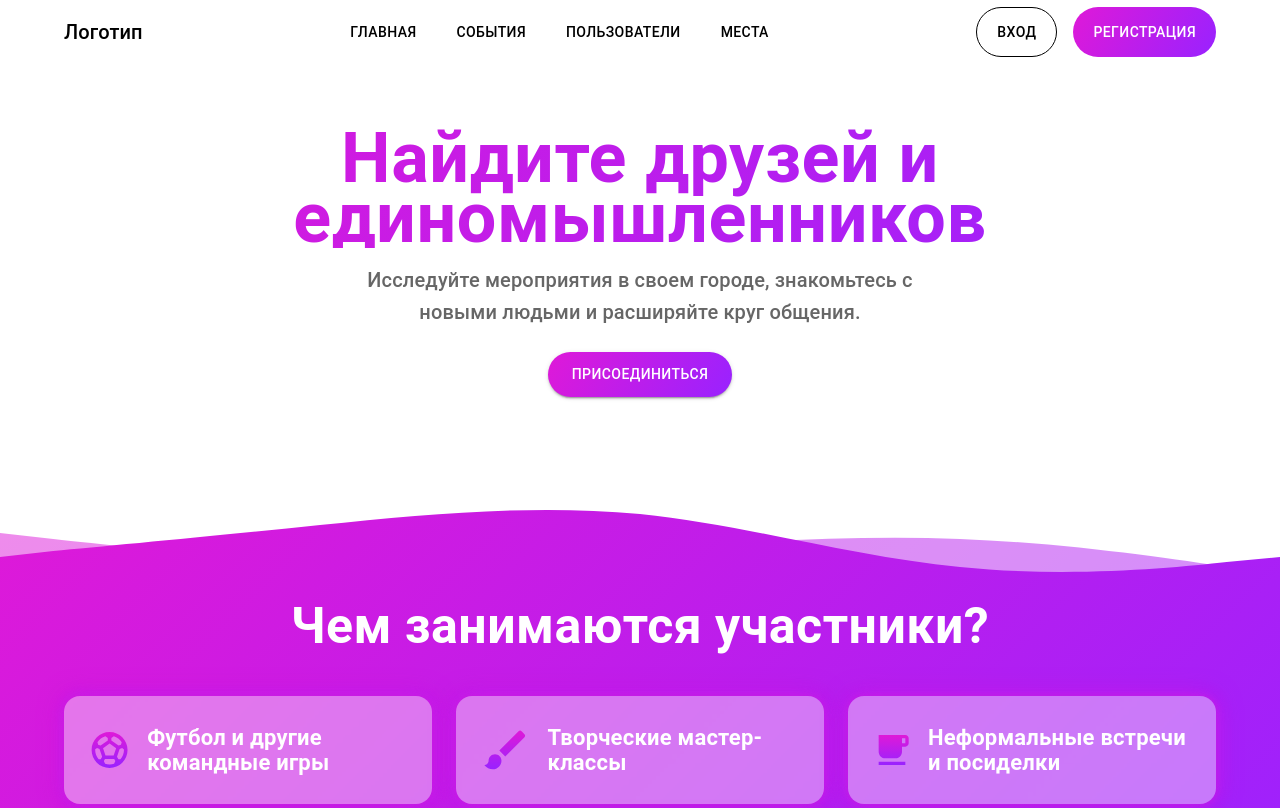
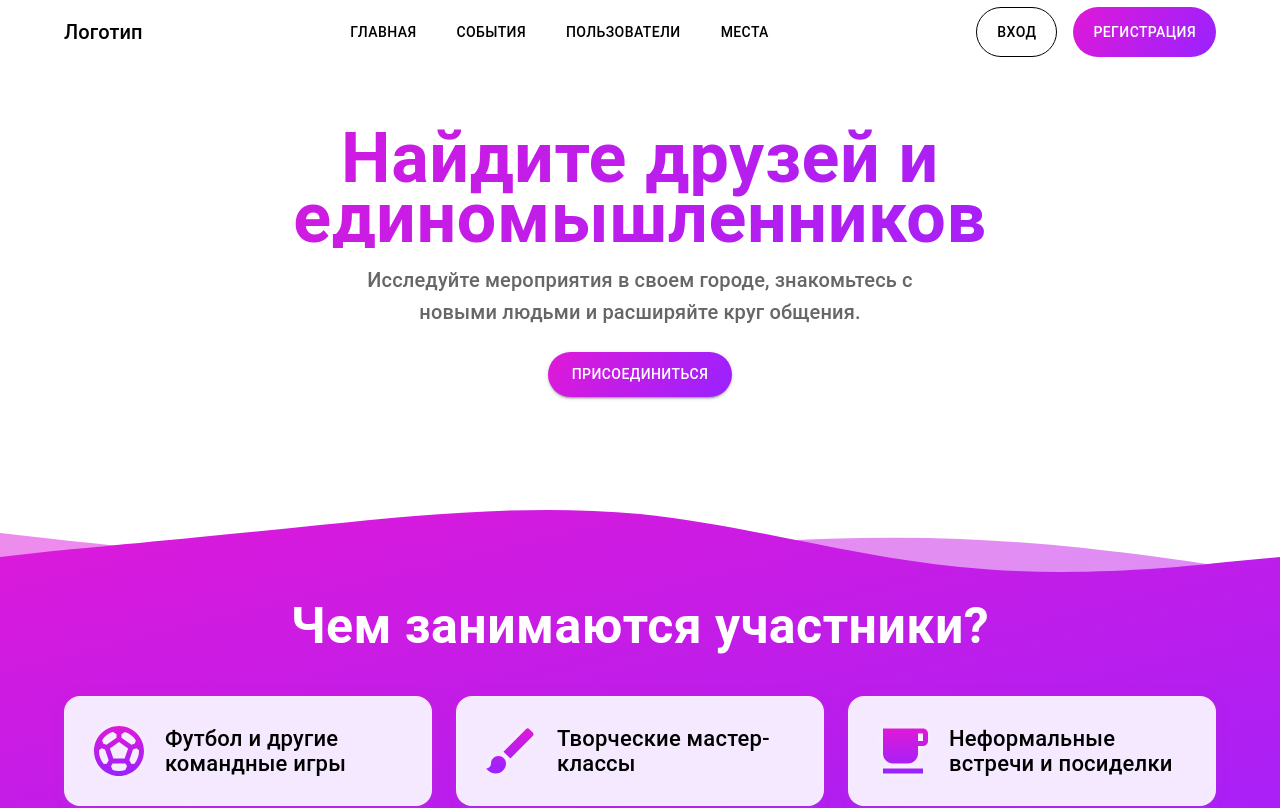
Before and after one commit to ChuvilkoDEV/Diplom, a React app: page / in a window 1280 px wide. Shown: the top 808 px of the page. Built offline with nearby package versions, Linux system fonts and the light colour scheme.

Commit message:
Подобрал цвета для карточек в PopularActivities

```diff
--- a/src/2_pages/HomePage/ui/PopularActivities/ActivityCard.tsx
+++ b/src/2_pages/HomePage/ui/PopularActivities/ActivityCard.tsx
@@ -1,4 +1,4 @@
-import { Grid, Paper, Typography, Box } from "@mui/material";
+import { Grid, Paper, Typography } from "@mui/material";
 import GradientIcon from "./GradientIcon";
 
 type Props = {
@@ -17,17 +17,18 @@ const ActivityCard = ({ title, icon }: Props) => (
         gap: 2,
         borderRadius: 4,
         height: "100%",
-        backgroundColor: "rgba(255, 255, 255, 0.4)", // прозрачный белый
-        boxShadow: `
-          0 0 8px rgba(223, 25, 216, 0.6),
-          0 0 16px rgba(153, 34, 255, 0.6),
-          0 0 24px rgba(223, 25, 216, 0.6)
-        `, // неоновая тень
-        backdropFilter: "blur(1px)", // добавим немного размытия
+        backgroundColor: "#f5e9ff", // мягкий светлый лавандовый
+        border: "1px solid rgba(255, 255, 255, 0.2)",
+        boxShadow: "0 0 12px rgba(223, 25, 216, 0.25), 0 4px 8px rgba(120, 115, 245, 0.15)",
+        transition: "transform 0.3s ease, box-shadow 0.3s ease",
+        "&:hover": {
+          transform: "translateY(-4px)",
+          boxShadow: "0 0 16px rgba(223, 25, 216, 0.35), 0 6px 12px rgba(120, 115, 245, 0.25)",
+        },
       }}
     >
       <GradientIcon IconComponent={icon} />
-      <Typography variant="body1" sx={{ color: "#fff", fontWeight: 600, fontSize: '22px', lineHeight: '25px' }}>
+      <Typography variant="body1" sx={{ fontWeight: 500, color: "black", fontSize: '22px', lineHeight: '25px'}}>
         {title}
       </Typography>
     </Paper>
--- a/src/2_pages/HomePage/ui/PopularActivities/GradientIcon.tsx
+++ b/src/2_pages/HomePage/ui/PopularActivities/GradientIcon.tsx
@@ -5,7 +5,7 @@ const GradientIcon = ({
                         IconComponent,
                         ...props
                       }: { IconComponent: React.ElementType } & SvgIconProps) => (
-  <svg width="60" height="60" viewBox="0 0 40 40" style={{ display: "inline-block" }}>
+  <svg width="60" height="60" viewBox="0 0 40 40" style={{ display: "inline-block", filter: "drop-shadow(0 0 3px rgba(255,255,255,0.6))", minWidth: '60px' }} >
     <defs>
       <linearGradient id="iconGradient" x1="0%" y1="0%" x2="0%" y2="100%">
         <stop offset="0%" stopColor="rgba(223,25,216,1)" />
--- a/src/2_pages/HomePage/ui/PopularActivities/PopularActivities.tsx
+++ b/src/2_pages/HomePage/ui/PopularActivities/PopularActivities.tsx
@@ -11,7 +11,7 @@ const PopularActivities: React.FC = () => {
         py: 6,
         position: "relative",
         overflow: "hidden",
-        background: `linear-gradient(135deg, rgba(223,25,216,1), rgba(153,34,255,1))`,
+        background: `linear-gradient(166deg, rgba(223,25,216,1), rgba(153,34,255,1))`,
       }}
     >
       <BackgroundWaves />
```
